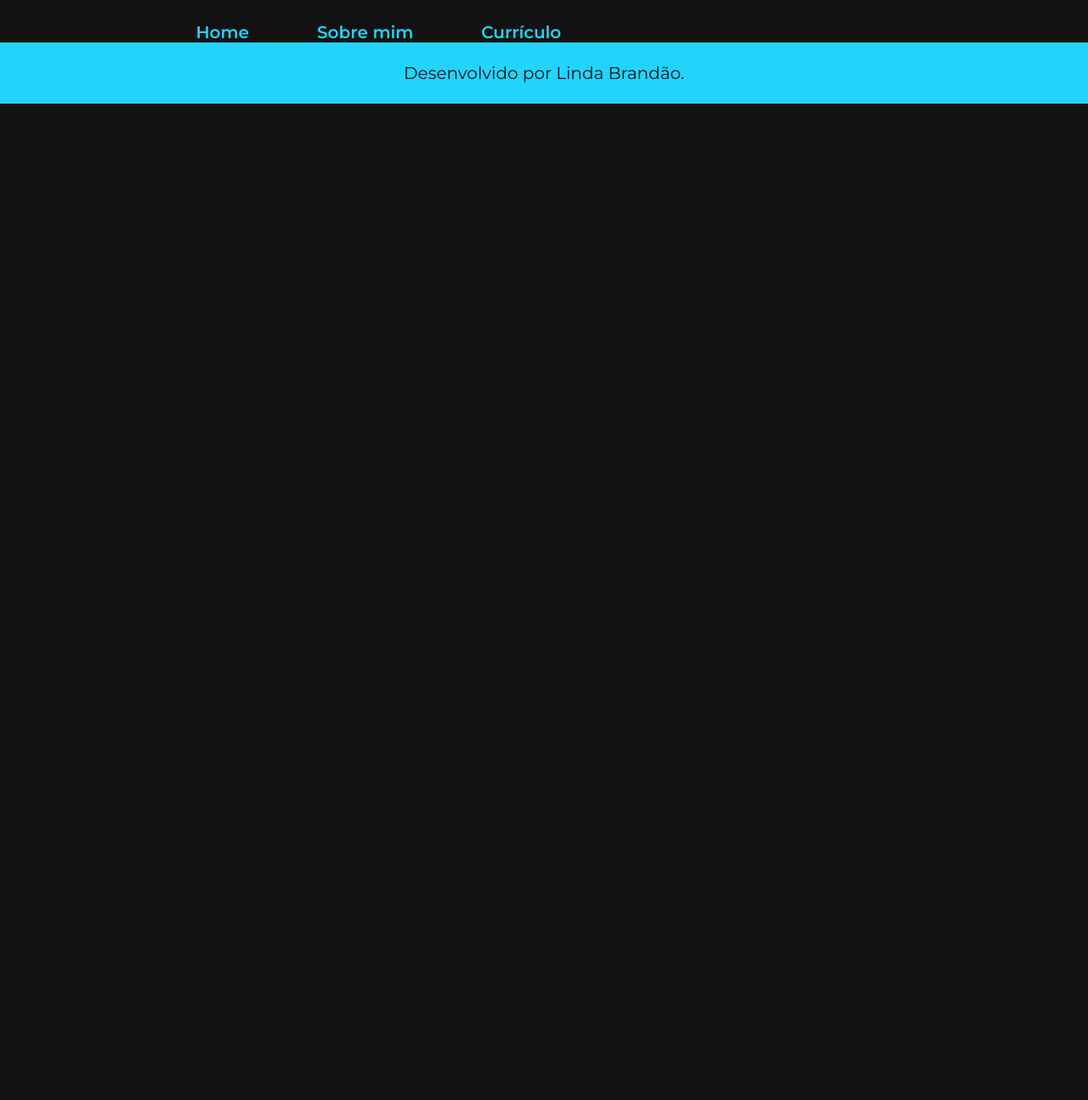
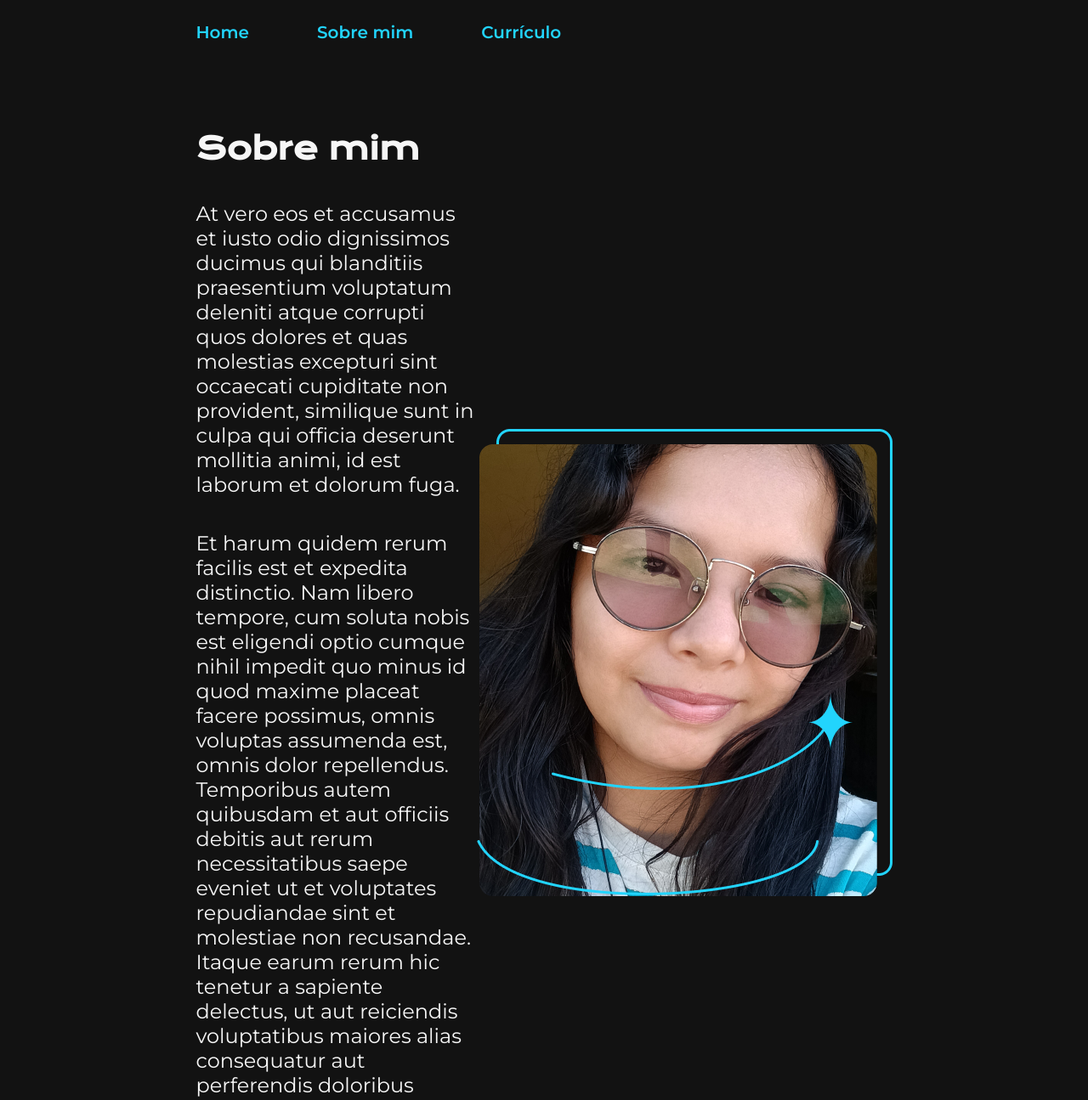
Before and after one commit to linda-brandao/portfolio, a plain HTML site: page about.html in a window 1280 px wide. Shown: the top 1295 px of the page at 85% size. Before the commit the page ends 800 px from the top, so only its background shows below. Drawn offline with nearby package versions, Linux system fonts and the light colour scheme.

Commit message:
styling page about

```diff
--- a/about.html
+++ b/about.html
@@ -16,8 +16,17 @@
             </nav>
         </header>
 
-        <main>
-
+        <main class="apresentacao">
+            <section class="conteudo">
+                <h1 class="conteudo__titulo">Sobre mim</h1>
+                <p class="conteudo__texto">
+                    At vero eos et accusamus et iusto odio dignissimos ducimus qui blanditiis praesentium voluptatum deleniti atque corrupti quos dolores et quas molestias excepturi sint occaecati cupiditate non provident, similique sunt in culpa qui officia deserunt mollitia animi, id est laborum et dolorum fuga.
+                </p>
+                <p class="conteudo__texto">
+                    Et harum quidem rerum facilis est et expedita distinctio. Nam libero tempore, cum soluta nobis est eligendi optio cumque nihil impedit quo minus id quod maxime placeat facere possimus, omnis voluptas assumenda est, omnis dolor repellendus. Temporibus autem quibusdam et aut officiis debitis aut rerum necessitatibus saepe eveniet ut et voluptates repudiandae sint et molestiae non recusandae. Itaque earum rerum hic tenetur a sapiente delectus, ut aut reiciendis voluptatibus maiores alias consequatur aut perferendis doloribus asperiores ipsum delis forum birol parela maxime infena. Excepteur sint occaecat cupidatat non.
+                </p>
+            </section>
+            <img src="imagens/minha_imagem.png" alt="Imagem da Linda Hillary sorrindo">
         </main>
 
         <footer class="rodape">
```
Also changed, not shown: curriculo.html (+0 -1 lines).
